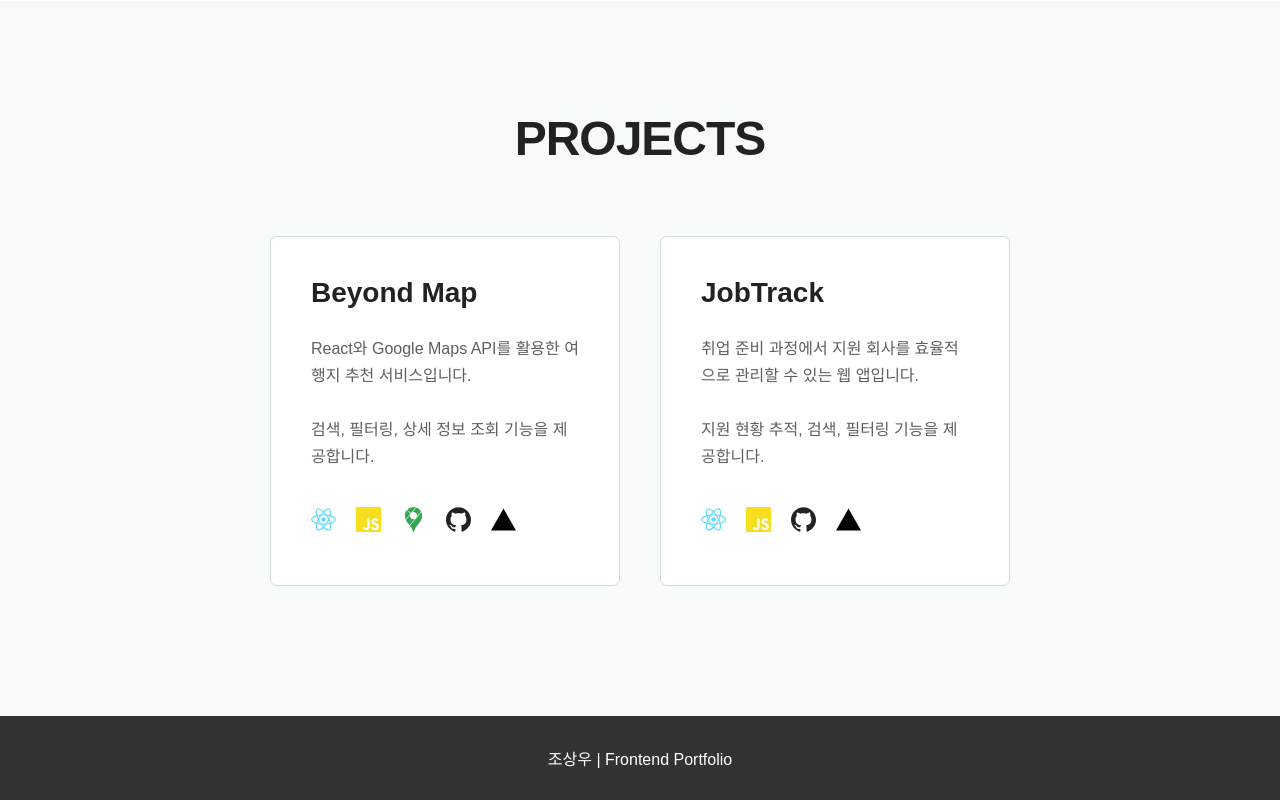
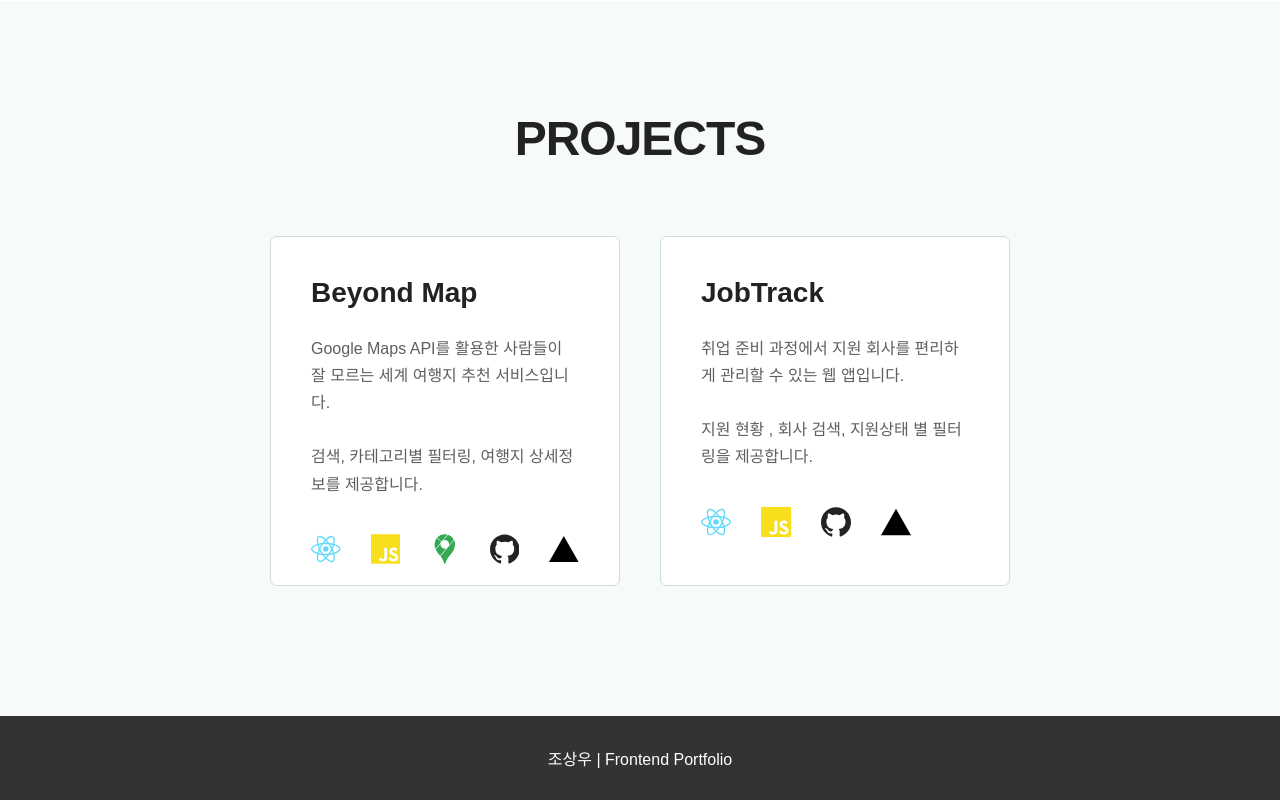
Before and after one commit to sangu-05/sangwoo-portfolio, a React (Vite) app: page / in a window 1280 px wide. Shown: the part 1667-2467 px from the top of the page. Built offline with nearby package versions, Linux system fonts and the light colour scheme; a web font is replaced by a local one.

Commit message:
포폴 수정사항 수정

```diff
--- a/src/App.jsx
+++ b/src/App.jsx
@@ -95,7 +95,7 @@ function App() {
   const projects = {
   beyond: {
       title: "Beyond Map",
-      subtitle: "React와 Google Maps API를 활용한 여행지 추천 서비스입니다.\n\n검색, 필터링, 상세 정보 조회 기능을 제공합니다.",
+      subtitle: "Google Maps API를 활용한 사람들이 잘 모르는 세계 여행지 추천 서비스입니다.\n\n검색, 카테고리별 필터링, 여행지 상세정보를 제공합니다.",
       description:
         "잘 알려지지 않은 나라와 도시, 그리고 추천 여행지를 소개하는 웹사이트입니다.",
       features: [
@@ -110,7 +110,7 @@ function App() {
 
     jobtrack: {
       title: "JobTrack",
-      subtitle: "취업 준비 과정에서 지원 회사를 효율적으로 관리할 수 있는 웹 앱입니다. \n\n지원 현황 추적, 검색, 필터링 기능을 제공합니다.",
+      subtitle: "취업 준비 과정에서 지원 회사를 편리하게 관리할 수 있는 웹 앱입니다. \n\n지원 현황 , 회사 검색, 지원상태 별 필터링을 제공합니다.",
       description:
         "취업 준비 과정에서 지원 회사를 관리할 수 있도록 만든 웹 앱입니다.",
       features: [
--- a/src/index.css
+++ b/src/index.css
@@ -814,12 +814,12 @@ a {
 
 .project-tech {
   display: flex;
-  gap: 20px;
+  gap: 30px;
   margin-top: 20px;
 }
 
 .project-tech svg {
-  font-size: 25px;
+  font-size: 30px;
 }
 
 .react-icon {
```
